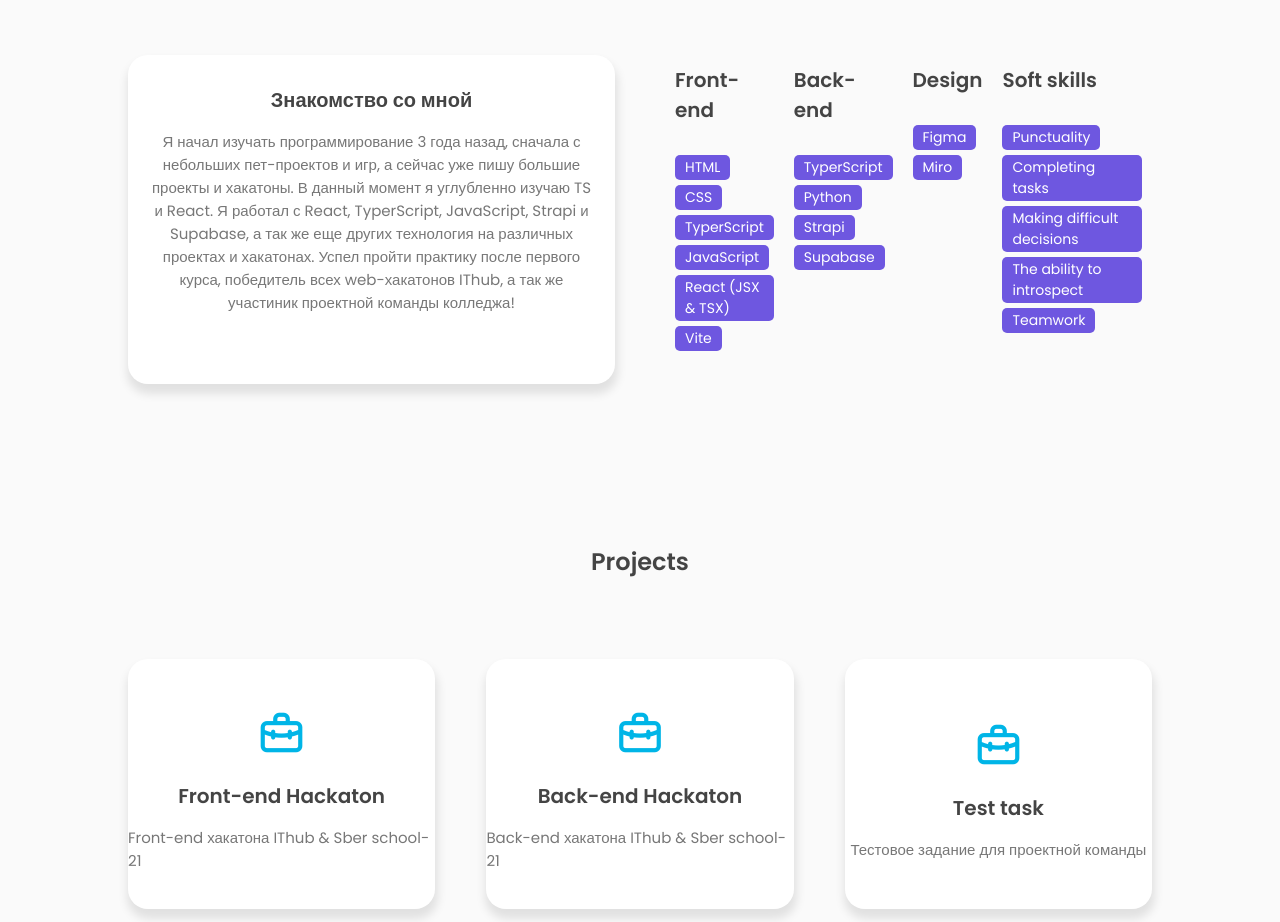
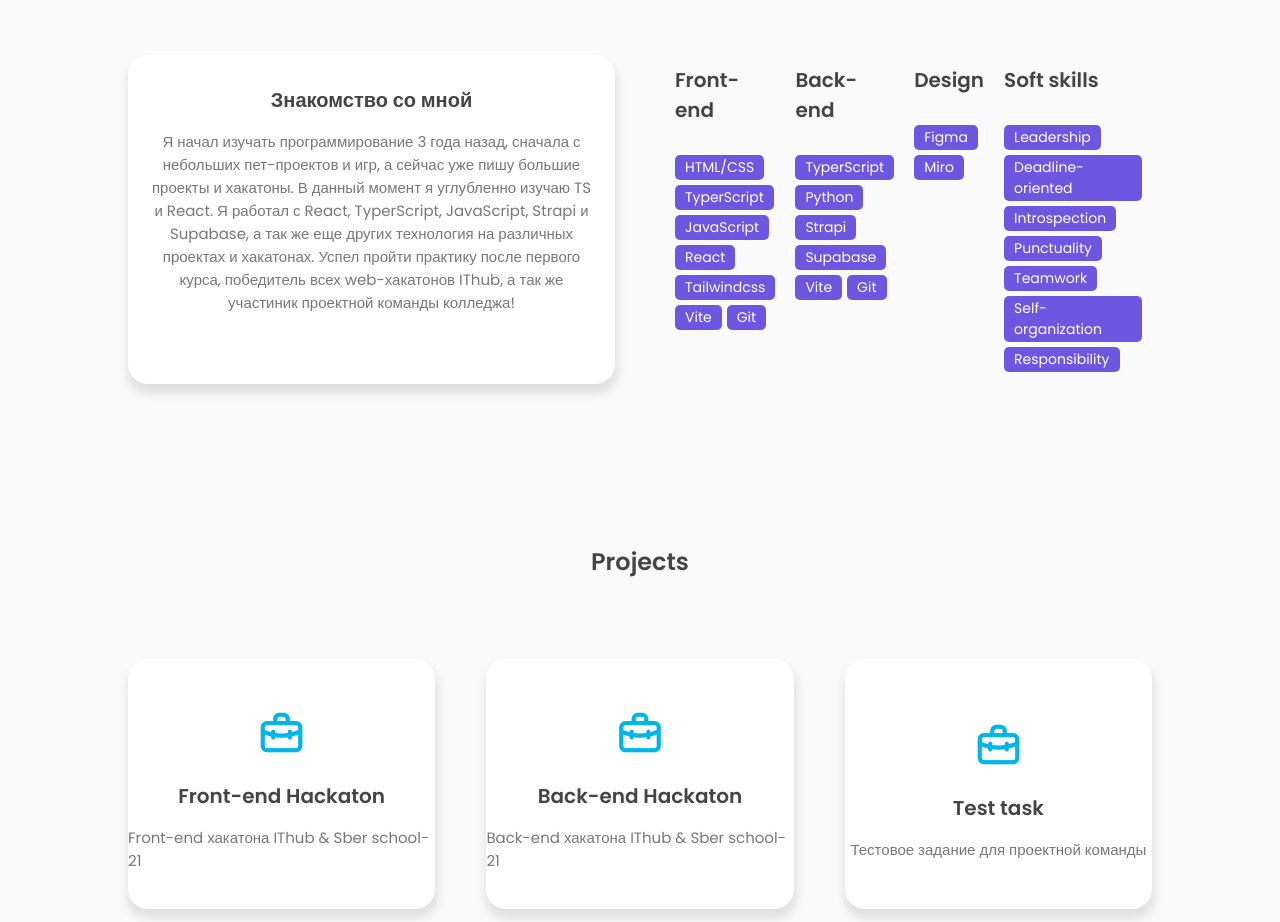
Before and after one commit to CeYn97/Portfolio, a plain HTML site: page index.html in a window 1280 px wide. Shown: the part 940-1862 px from the top of the page. Drawn offline with nearby package versions, Linux system fonts and the light colour scheme.

Commit message:
add-resume

```diff
--- a/index.html
+++ b/index.html
@@ -122,12 +122,13 @@
                   <h3>Front-end</h3>
                 </div>
                 <div class="skills-list">
-                  <span>HTML</span>
-                  <span>CSS</span>
+                  <span>HTML/CSS</span>
                   <span>TyperScript</span>
                   <span>JavaScript</span>
-                  <span>React (JSX & TSX)</span>
+                  <span>React</span>
+                  <span>Tailwindcss</span>
                   <span>Vite</span>
+                  <span>Git</span>
                 </div>
               </div>
               <div class="skills-box">
@@ -139,6 +140,8 @@
                   <span>Python</span>
                   <span>Strapi</span>
                   <span>Supabase</span>
+                  <span>Vite</span>
+                  <span>Git</span>
                 </div>
               </div>
               <div class="skills-box">
@@ -155,11 +158,13 @@
                   <h3>Soft skills</h3>
                 </div>
                 <div class="skills-list">
+                  <span>Leadership</span>
+                  <span>Deadline-oriented</span>
+                  <span>Introspection</span>
                   <span>Punctuality</span>
-                  <span>Completing tasks</span>
-                  <span>Making difficult decisions</span>
-                  <span>The ability to introspect</span>
                   <span>Teamwork</span>
+                  <span>Self-organization</span>
+                  <span>Responsibility</span>
                 </div>
               </div>
             </div>
```
Also changed, not shown: assets/js/main.js (+0 -13 lines), 1 other file.
